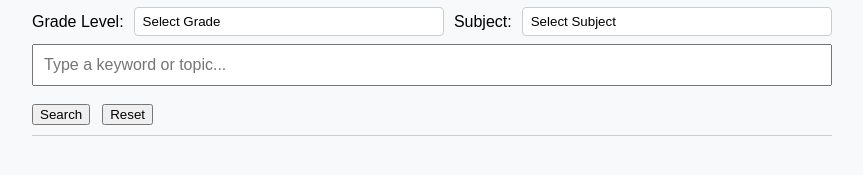
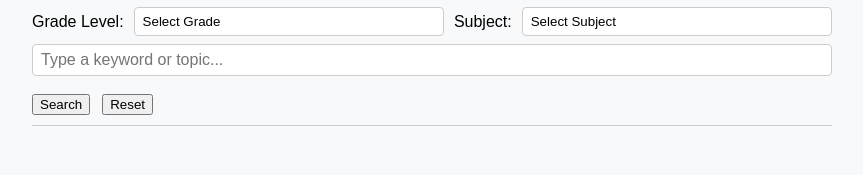
Before and after one commit to rhettbo/teks-search-app, a website: page public/index.html in a window 1280 px wide. Shown: the part 91-266 px from the top of the page, without its empty margins (208-1071 px from the left). Drawn offline with nearby package versions, Linux system fonts and the light colour scheme.

Commit message:
Color and border tweaks

```diff
--- a/public/style.css
+++ b/public/style.css
@@ -118,7 +118,7 @@ input {
   top: 20px;
   left: 20px;
   width: 250px;
-  background: #cce7fd;
+  background: #e1f1ff;
   padding: 10px;
   border: 1px solid #ccc;
   border-radius: 6px;
@@ -446,6 +446,20 @@ Generate Assessment Menu
   outline: none;
 }
 
+/* Search input: match Grade/Subject borders */
+#searchInput {
+  border: 1px solid #ccc;
+  border-radius: 4px;
+  padding: 6px 8px;      /* match the selects */
+  background-color: #fff;
+}
+
+#searchInput:focus,
+#searchInput:active {
+  border: 1px solid #ccc;  /* keep the same border on focus */
+  outline: none;
+}
+
 /* === Responsive overrides for smaller screens ONLY === */
 @media (max-width: 1400px) {
   /* Drop the panel above content so the main column isn't squeezed */
```
